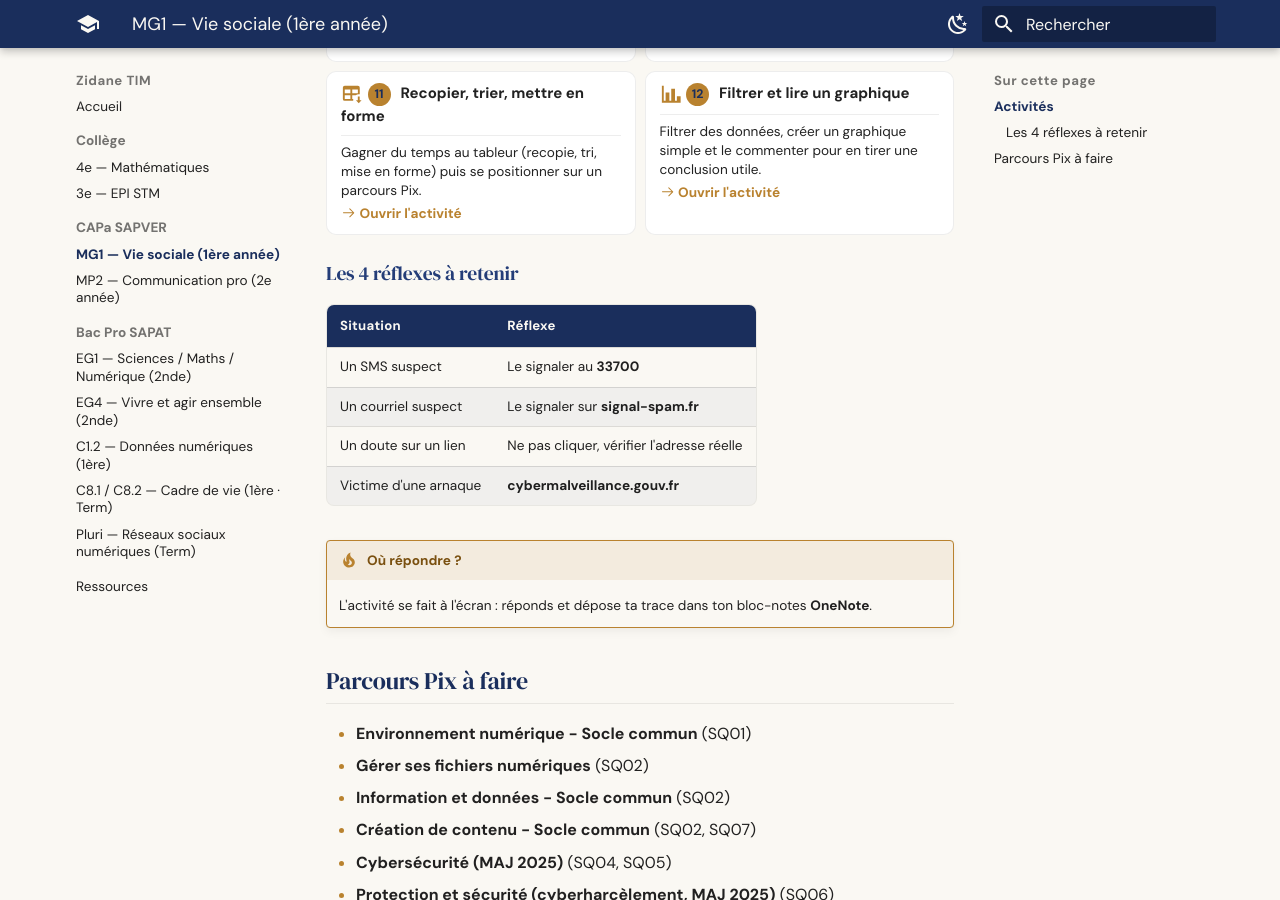
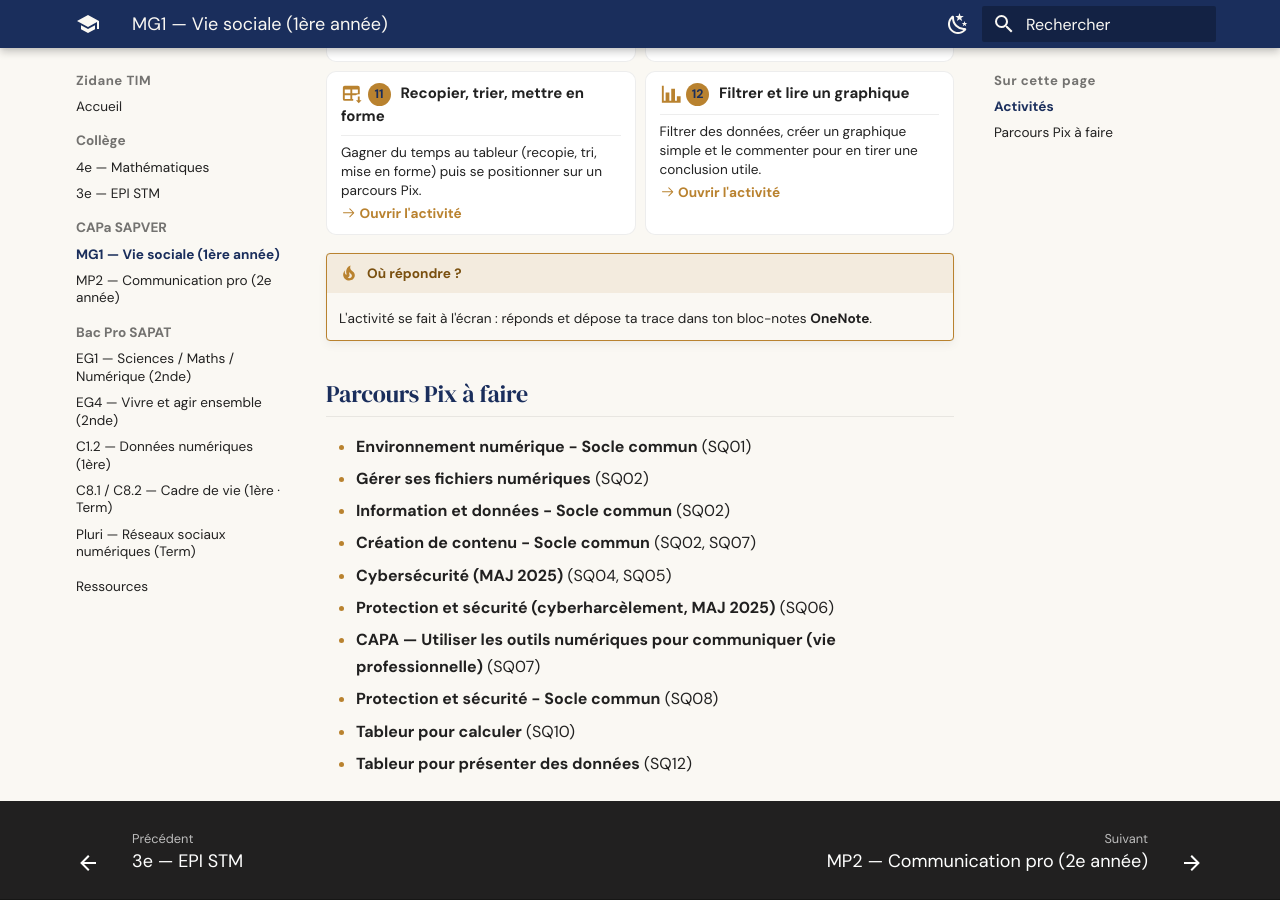
Before and after one commit to zidaneTim/zidane-tim, an MkDocs documentation site: the page built from docs/cours/capa-sapver/mg1-vie-sociale.md, in a window 1280 px wide and 900 px high, scrolled down 1107 px. Built offline with MkDocs 1.6.1 and Material for MkDocs 9.7.7, drawn with Linux system fonts in a browser that asks for light colours.

Commit message:
MG1 SAPVER1: retrait section 4 reflexes (redondant avec Envie de decouvrir autre chose)

```diff
--- a/docs/cours/capa-sapver/mg1-vie-sociale.md
+++ b/docs/cours/capa-sapver/mg1-vie-sociale.md
@@ -106,15 +106,6 @@
 
 </div>
 
-### Les 4 réflexes à retenir
-
-| Situation | Réflexe |
-|---|---|
-| Un SMS suspect | Le signaler au **33700** |
-| Un courriel suspect | Le signaler sur **signal-spam.fr** |
-| Un doute sur un lien | Ne pas cliquer, vérifier l'adresse réelle |
-| Victime d'une arnaque | **cybermalveillance.gouv.fr** |
-
 !!! tip "Où répondre ?"
 
     L'activité se fait à l'écran : réponds et dépose ta trace dans ton bloc-notes **OneNote**.
```
